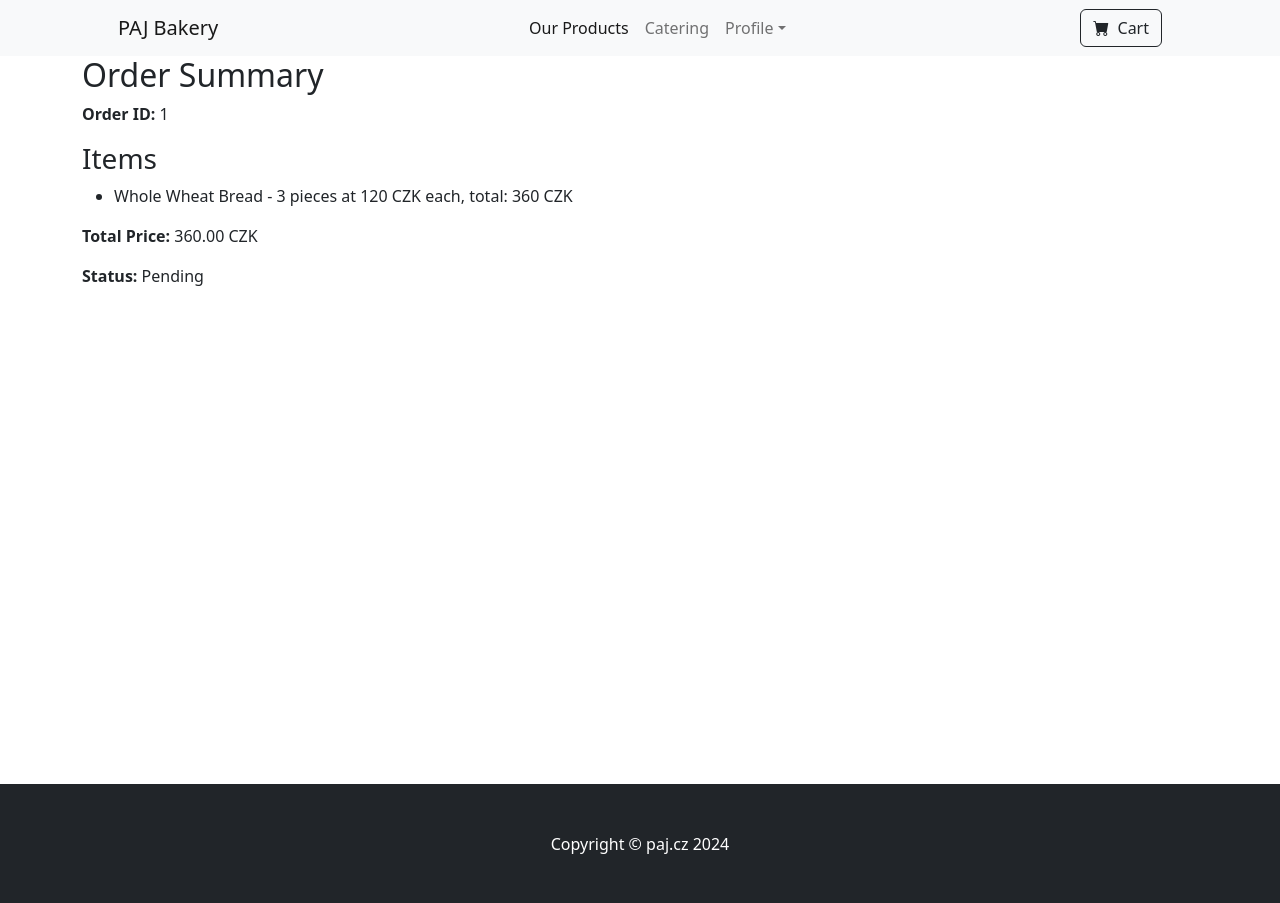
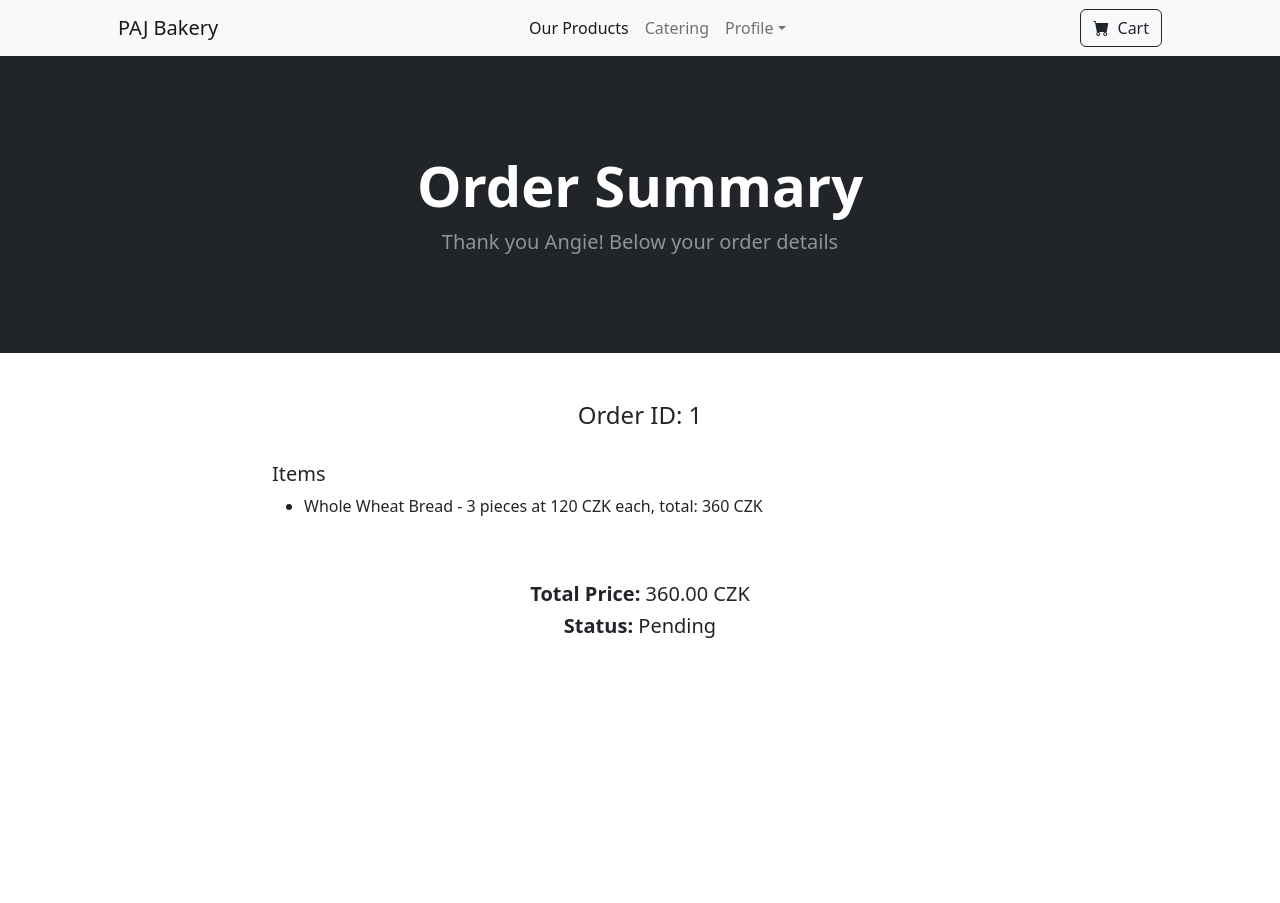
Before and after one commit to PetrMrazek/final_project_CZ20_PM, a Django app: page /order/summary/1/ in a window 1280 px wide. Shown: the top 903 px of the page. Run offline with Django 5.2, Linux system fonts and the light colour scheme; a user stored in the database is signed in; data comes from the database, SQL or seed files in the repository; some libraries are stand-ins or nearby versions.

Commit message:
fix: Layout order summary

```diff
--- a/viewer/Templates/order_summary.html
+++ b/viewer/Templates/order_summary.html
@@ -1,19 +1,39 @@
 {% extends 'base.html' %}
 {% block content %}
+
+<!-- Header -->
+<header class="bg-dark py-5">
+    <div class="container px-4 px-lg-5 my-5">
+        <div class="text-center text-white">
+            <h1 class="display-4 fw-bolder">Order Summary</h1>
+            <p class="lead fw-normal text-white-50 mb-0">Thank you {{ user.first_name }}! Below your order details</p>
+        </div>
+    </div>
+</header>
+
+<br/><br/>
 <div class="container">
-    <h2>Order Summary</h2>
-    <p><strong>Order ID:</strong> {{ order.id }}</p>
+    <div class="row justify-content-center">
+        <div class="col-md-8">
+            <h4 class="text-center">Order ID: {{ order.id }}</h4>
+            <br/>
 
-    <h3>Items</h3>
-    <ul>
-        {% for item in order_items %}
-            <li>{{ item.product.title }} - {{ item.quantity }} pieces at {{ item.product.price }} CZK each, total: {{ item.total_price }} CZK</li>
-        {% endfor %}
-    </ul>
+            <h5>Items</h5>
 
-    <p><strong>Total Price:</strong> {{ order.total_price }} CZK</p>
-    <p><strong>Status:</strong> {{ order.status }}</p>
+            <ul>
+                {% for item in order_items %}
+                    <li>{{ item.product.title }} - {{ item.quantity }} pieces at {{ item.product.price }} CZK each, total: {{ item.total_price }} CZK</li>
+                {% endfor %}
+            </ul>
+            <br/><br/>
+
+            <h5 class="text-center"><strong>Total Price:</strong> {{ order.total_price }} CZK</h5>
+            <h5 class="text-center"><strong>Status:</strong> {{ order.status }}</h5>
+        </div>
+
+    </div>
 </div>
 
-<br/><br/><br/><br/><br/><br/><br/><br/><br/><br/><br/><br/><br/><br/><br/><br/><br/><br/><br/><br/>
+<br/><br/><br/><br/><br/><br/><br/><br/><br/><br/><br/><br/><br/><br/><br/><br/><br/><br/><br/><br/><br/><br/><br/><br/>\
+<br/><br/><br/><br/><br/><br/><br/><br/><br/><br/><br/><br/>
 {% endblock %}
```
